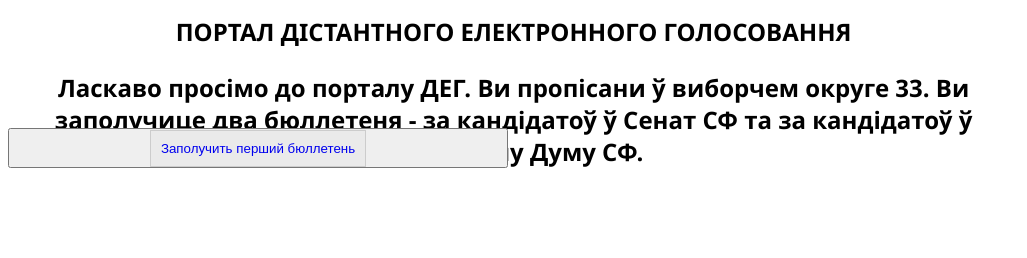
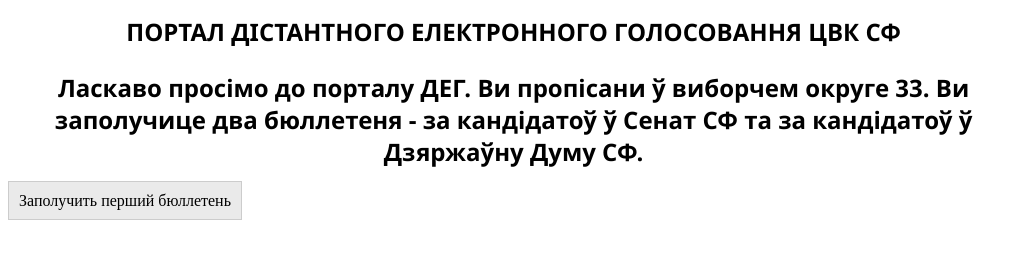
Before and after one commit to alex-petrushin/alex-petrushin.github.io, a plain HTML site: page index.html in a window 1280 px wide. Shown: the whole page, without its empty margins (0-1027 px from the left). Drawn offline with Linux system fonts and the light colour scheme.

Commit message:
Update index.html

```diff
--- a/index.html
+++ b/index.html
@@ -8,7 +8,6 @@
 	<style type="text/css">
 		h1 {
 			width: 80%;
-			height: 32px;
 			font-family: "Segoe UI";
 			font-size: 24px;
 			font-weight: 700;
@@ -18,7 +17,7 @@
 
 		h3 {
 			width: 80%;
-		height: 32px;
+
 		font-family: "Segoe UI";
 		font-size: 24px;
 		font-weight: 600;
@@ -48,16 +47,19 @@
 			width: 70%;
 		}
 
-		button {
-		 width: 500px;
-		 height: 40px;
-		}
+
 
 		a {
 			border:1px solid #ccc; /*рамка*/
 			background:#eaeaea; /*фон*/
 			padding: 10px 10px; /*отступы внутри*/
 			text-decoration: none; /*убрать подчеркивание ссылки*/
+			color: black;
+			margin-top: 20px;
+		}
+
+		a:hover {
+			background-color: #d3d3d3;
 		}
 
 		button:hover {
@@ -89,13 +91,18 @@
 			height: 2px;
 		}
 
-
+		.a {
+			margin-top: 20px;
+		}
 	</style>
 </head>
 <body>
-	<h1>ПОРТАЛ ДIСТАНТНОГО ЕЛЕКТРОННОГО ГОЛОСОВАННЯ</h1>
+	<div>
+	<h1>ПОРТАЛ ДIСТАНТНОГО ЕЛЕКТРОННОГО ГОЛОСОВАННЯ ЦВК СФ</h1>
 	<h3>Ласкаво просiмо до порталу ДЕГ. Ви пропiсани ў виборчем округе 33. Ви заполучице два бюллетеня - за кандiдатоў ў Сенат СФ та за кандiдатоў ў Дзяржаўну Думу СФ. </h3>
-	<button><a href="bul_33_1.html">Заполучить перший бюллетень</a></button>
-
+	</div>
+	<div class="a">
+	<p><a href="https://alex-petrushin.github.io/sf-election/bul_33_1.html">Заполучить перший бюллетень</a></p>
+	</div>
 </body>
 </html>
```
